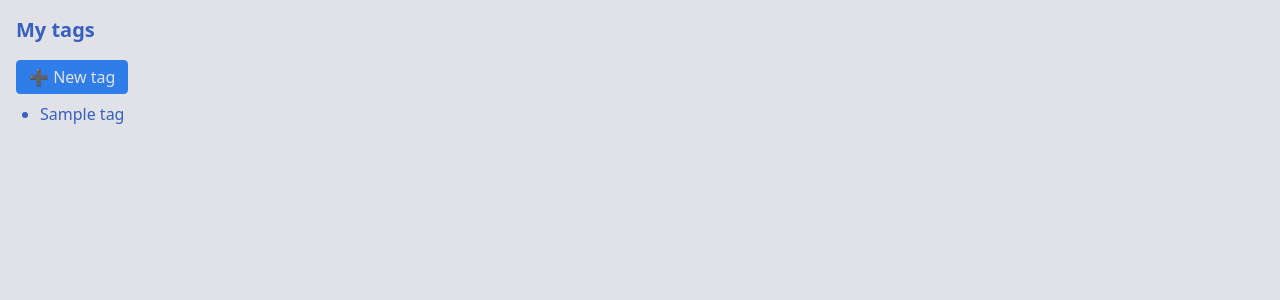
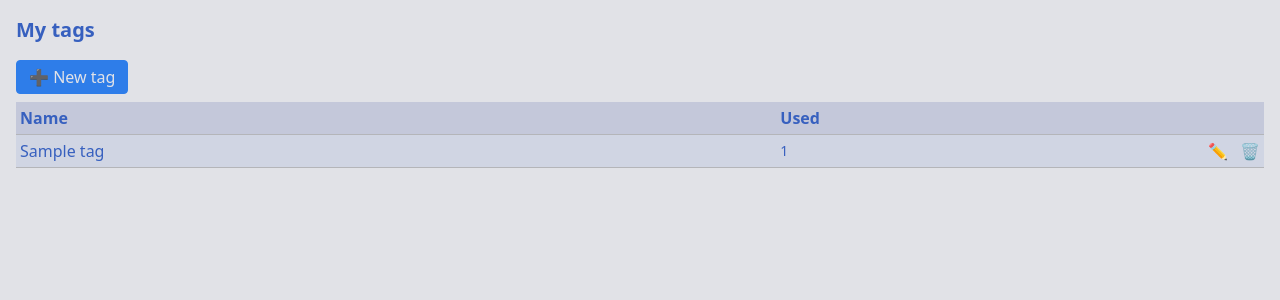
Before and after one commit to TheBitBanger/gulgrir, a Django app: page /my/tags/ in a window 1280 px wide. Shown: the part 40-340 px from the top of the page. Run offline with Django 5.2, Linux system fonts and the light colour scheme; a user stored in the database is signed in; tables that the repository leaves empty hold one stand-in row (values such as "Sample post"); some libraries are stand-ins or nearby versions.

Commit message:
feat: expand tag management

```diff
--- a/src/tracker/forms.py
+++ b/src/tracker/forms.py
@@ -151,3 +151,35 @@ class UserItemFilterForm(forms.Form):
             d["tags"] = [tag.pk for tag in cd["tags"]]  # list[int]
 
         return d
+
+
+class TagForm(forms.ModelForm):
+    class Meta:
+        model = Tag
+        fields = ["name"]
+
+    def __init__(self, *args, user=None, **kwargs):
+        super().__init__(*args, **kwargs)
+        self.user = user
+
+        base = "w-full rounded-lg border px-3 py-2 text-sm"
+        for field in self.fields.values():
+            field.widget.attrs.setdefault("class", base)
+
+    def clean_name(self):
+        name = (self.cleaned_data.get("name") or "").strip()
+        if not name:
+            return name
+
+        if self.user is None:
+            return name
+
+        exists = (
+            Tag.objects.filter(user=self.user, name__iexact=name)
+            .exclude(pk=self.instance.pk)
+            .exists()
+        )
+        if exists:
+            raise forms.ValidationError("You already have a tag with this name.")
+
+        return name
--- a/src/tracker/templates/tracker/base.html
+++ b/src/tracker/templates/tracker/base.html
@@ -203,6 +203,12 @@
       color: var(--muted);
     }
 
+    .alert-warning {
+      background: color-mix(in oklab, var(--warn) 22%, transparent);
+      border: 1px solid color-mix(in oklab, var(--warn) 55%, var(--border));
+      color: var(--text);
+    }
+
     [x-cloak] {
       display: none !important;
     }
--- a/src/tracker/templates/tracker/confirm_delete.html
+++ b/src/tracker/templates/tracker/confirm_delete.html
@@ -2,6 +2,12 @@
 {% block content %}
 <h1 class="text-xl font-semibold mb-4">Delete {{ object }}</h1>
 <p class="mb-4">Are you sure you want to delete this? This action cannot be undone.</p>
+
+{% if usage_count %}
+  <div class="alert-warning mb-4 rounded-lg p-3 text-sm">
+    This tag is currently used by {{ usage_count }} item{{ usage_count|pluralize }}.
+  </div>
+{% endif %}
 
 <form method="post">
   {% csrf_token %}
--- a/src/tracker/templates/tracker/tag_list.html
+++ b/src/tracker/templates/tracker/tag_list.html
@@ -4,11 +4,29 @@
 
 <a class="btn mb-2" href="{% url 'tag_add' %}">➕ New tag</a>
 
-<ul class="list-disc ml-6">
-  {% for tag in object_list %}
-    <li>{{ tag.name }}</li>
-  {% empty %}
-    <li>No tags yet.</li>
-  {% endfor %}
-</ul>
+<table class="w-full border-collapse">
+  <thead>
+    <tr class="border-b">
+      <th class="text-left p-1">Name</th>
+      <th class="text-left p-1">Used</th>
+      <th class="w-24"></th>
+    </tr>
+  </thead>
+  <tbody>
+    {% for tag in object_list %}
+      <tr class="border-b">
+        <td class="p-1">{{ tag.name }}</td>
+        <td class="p-1 text-sm">{{ tag.usage_count }}</td>
+        <td class="p-1 text-right">
+          <a href="{% url 'tag_edit' tag.pk %}" class="mr-2">✏️</a>
+          <a href="{% url 'tag_delete' tag.pk %}">🗑️</a>
+        </td>
+      </tr>
+    {% empty %}
+      <tr>
+        <td colspan="3" class="p-2">No tags yet.</td>
+      </tr>
+    {% endfor %}
+  </tbody>
+</table>
 {% endblock %}
--- a/src/tracker/urls.py
+++ b/src/tracker/urls.py
@@ -21,6 +21,8 @@ useritem_patterns = [
 tag_patterns = [
     path("", views.TagList.as_view(), name="tag_list"),
     path("add/", views.TagCreate.as_view(), name="tag_add"),
+    path("<int:pk>/edit/", views.TagUpdate.as_view(), name="tag_edit"),
+    path("<int:pk>/delete/", views.TagDelete.as_view(), name="tag_delete"),
     path("quick-create/", views.TagQuickCreate.as_view(), name="tag_quick_create"),
 ]
 
--- a/src/tracker/views.py
+++ b/src/tracker/views.py
@@ -4,7 +4,7 @@ import sys
 from django.contrib.auth.decorators import login_required
 from django.contrib.auth.mixins import LoginRequiredMixin
 from django.db import IntegrityError
-from django.db.models import Q
+from django.db.models import Count, Q
 from django.http import HttpResponse, HttpResponseBadRequest, JsonResponse
 from django.shortcuts import get_object_or_404, redirect, render
 from django.urls import reverse, reverse_lazy
@@ -18,7 +18,7 @@ from django.views.generic.list import ListView
 from tracker.actions import Action
 from tracker.actions import registry as action_registry
 
-from .forms import ProfileForm, UserItemFilterForm, UserItemForm
+from .forms import ProfileForm, TagForm, UserItemFilterForm, UserItemForm
 from .models import Item, Profile, SavedFilter, Tag, UserItem, UserItemHistory
 from .services import build_useritem_queryset
 
@@ -160,10 +160,16 @@ class UserItemDelete(OwnObjectsMixin, DeleteView):
 
 class TagCreate(LoginRequiredMixin, CreateView):
     model = Tag
-    fields = ["name"]
+    form_class = TagForm
     template_name = "tracker/form.html"
     success_url = reverse_lazy("tag_list")
     extra_context = {"model_verbose": Tag._meta.verbose_name}
+
+    def get_form_kwargs(self):
+        kwargs = super().get_form_kwargs()
+        kwargs["user"] = self.request.user
+
+        return kwargs
 
     def form_valid(self, form):
         form.instance.user = self.request.user
@@ -173,6 +179,40 @@ class TagCreate(LoginRequiredMixin, CreateView):
 class TagList(OwnObjectsMixin, ListView):
     model = Tag
     template_name = "tracker/tag_list.html"
+
+    def get_queryset(self):
+        return (
+            super()
+            .get_queryset()
+            .annotate(usage_count=Count("user_items"))
+            .order_by("name")
+        )
+
+
+class TagUpdate(OwnObjectsMixin, UpdateView):
+    model = Tag
+    form_class = TagForm
+    template_name = "tracker/form.html"
+    success_url = reverse_lazy("tag_list")
+    extra_context = {"model_verbose": Tag._meta.verbose_name}
+
+    def get_form_kwargs(self):
+        kwargs = super().get_form_kwargs()
+        kwargs["user"] = self.request.user
+
+        return kwargs
+
+
+class TagDelete(OwnObjectsMixin, DeleteView):
+    model = Tag
+    template_name = "tracker/confirm_delete.html"
+    success_url = reverse_lazy("tag_list")
+
+    def get_context_data(self, **kwargs):
+        ctx = super().get_context_data(**kwargs)
+        ctx["usage_count"] = self.object.user_items.count()
+
+        return ctx
 
 
 class SavedFilterList(OwnObjectsMixin, ListView):
```
